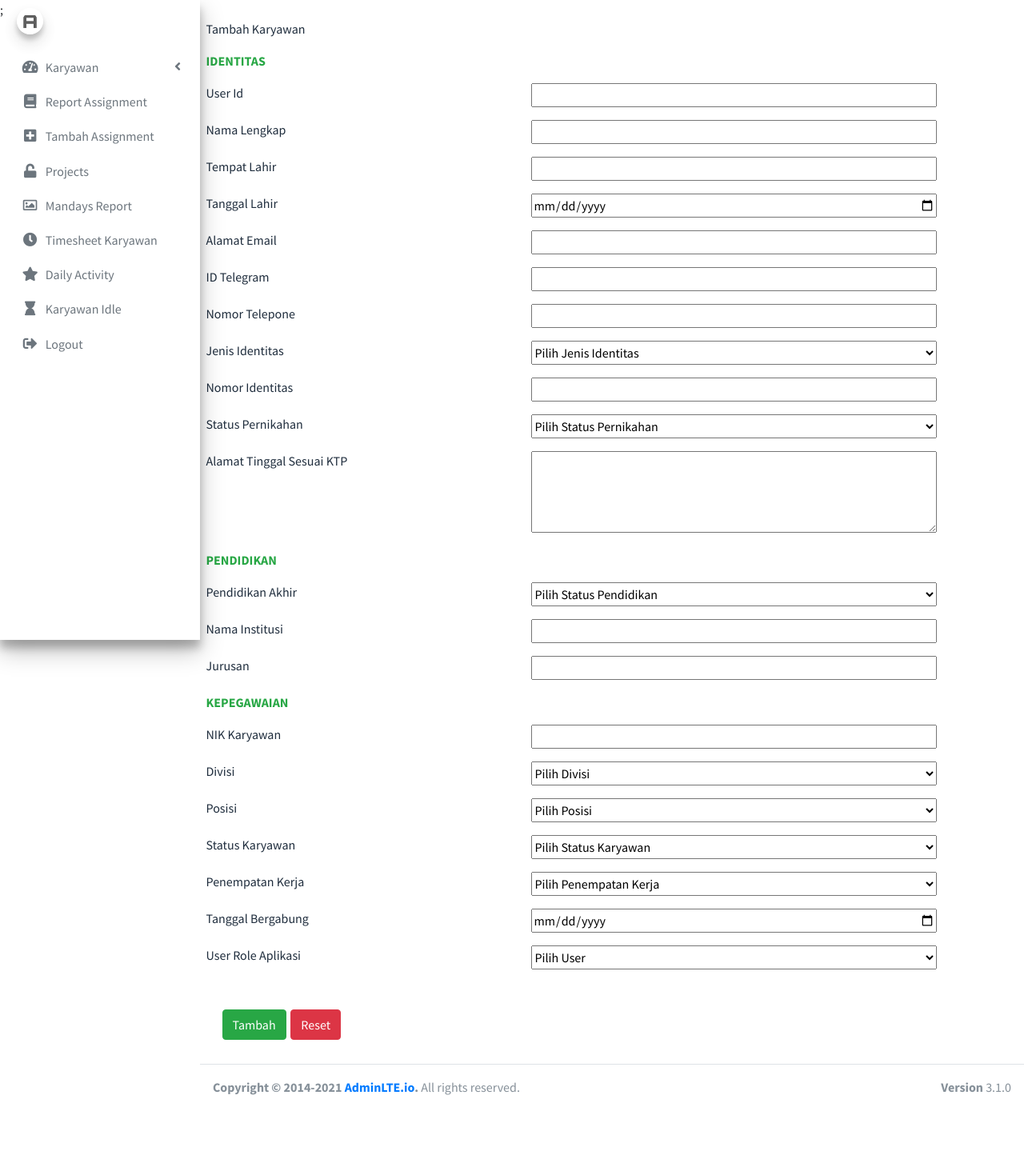
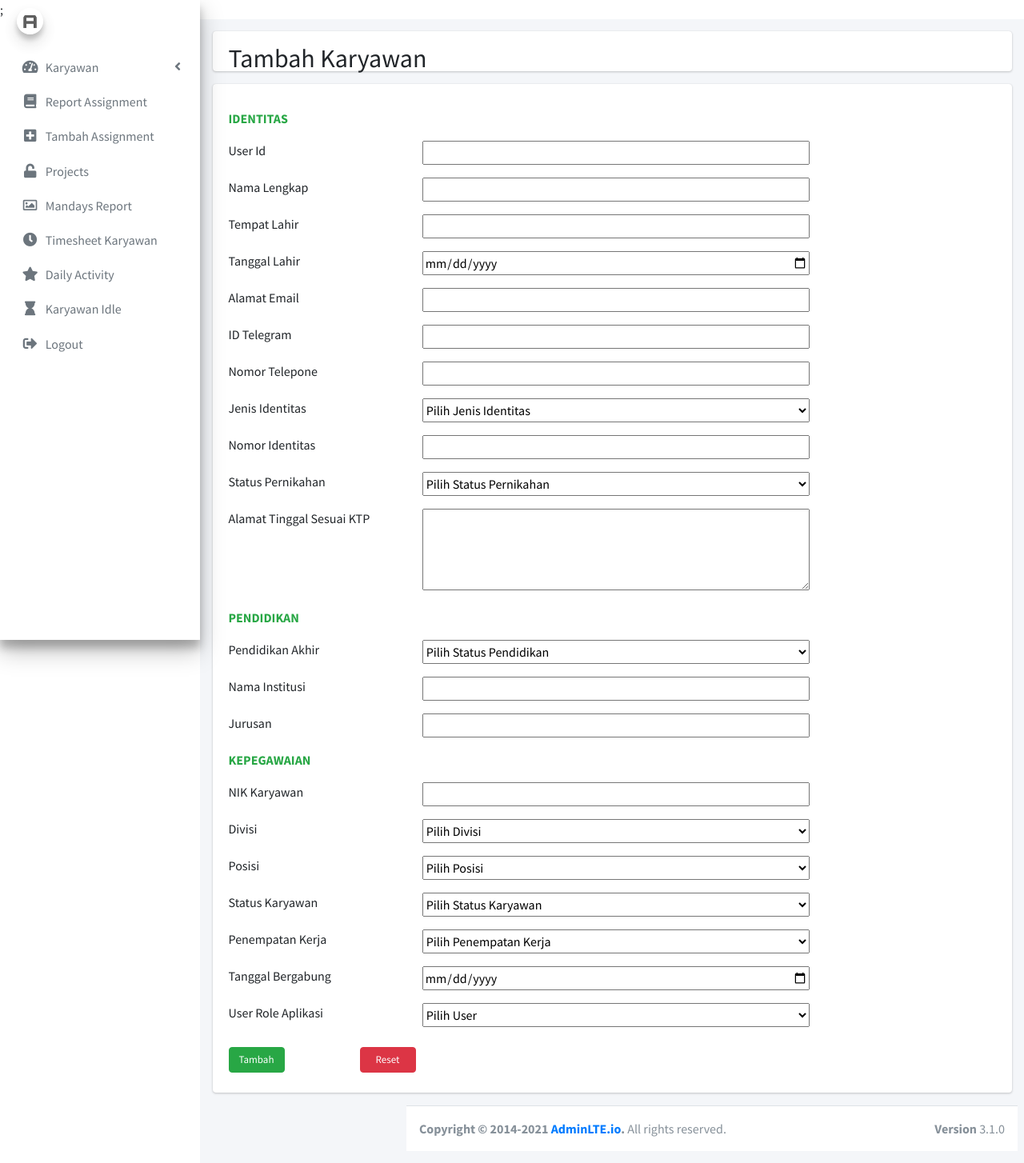
Before and after one commit to sxpistols/mendoanPHP, a PHP site: page /rest-api-authentication-example/tambah.php in a window 1280 px wide. Shown: the whole page at 80% size. Before the commit the page ends 1369 px from the top, so only its background shows below. Run offline with PHP 8.4, Linux system fonts and the light colour scheme; some libraries are stand-ins or nearby versions.

Commit message:
add tambah mutasi & timesheet karyawan

```diff
--- a/sidebar.php
+++ b/sidebar.php
@@ -58,7 +58,7 @@
                              </a>
                          </li>
                          <li class="nav-item">
-                             <a href="" class="nav-link">
+                             <a href="tambah_mutasi.php" class="nav-link">
                                  <i class="far fa-circle nav-icon"></i>
                                  <p>Tambah Mutasi</p>
                              </a>
@@ -110,7 +110,7 @@
                      </a>
                  </li>
                  <li class="nav-item">
-                     <a href="" class="nav-link">
+                     <a href="Timesheet_karyawan.php" class="nav-link">
                          <i class="nav-icon fa fa-clock"></i>
                          <p>
                              Timesheet Karyawan
--- a/tambah.php
+++ b/tambah.php
@@ -3,34 +3,39 @@ include "css.php";
 include "sidebar.php";
 ?>
 <style>
-    .container form input{
-        margin-left:40%;
-        width:50%;
+.container input {
+    margin-left: 25%;
+    width: 50%;
 }
-    .container form textarea{
-        margin-left:40%;
-        width:50%;
+
+.container textarea {
+    margin-left: 25%;
+    width: 50%;
 }
-    .container form select{
-        margin-left:40%;
-        width:50%;
-        height:30px;
+
+.container select {
+    margin-left: 25%;
+    width: 50%;
+    height: 30px;
 }
-    .container form label{
-        position:absolute;
+
+.container label {
+    position: absolute;
     font-weight: normal !important;
 }
-    .container form button{
-        margin-top:50px;
-        margin-bottom:30px;
-        margin-left:20px;
+
+.container button {
+    margin-top: 25px;
 }
 </style>
 <div class="content-wrapper">
-<div class="container bg-white">
-<section class="content">
+    <div class="content-header">
         <form action="proses.php" method="post">
-<div>Tambah Karyawan</div>
+            <div class="container">
+                <div class="card" style="width: auto; height: 50px; text-align: left; padding: 15px 10px 15px 20px;">
+                    <h2 class="m-0"> Tambah Karyawan </h2>
+                </div>
+                <div class="card" style="width: auto; height: auto; text-align: left; padding: 15px 10px 15px 20px;">
                     <div class="text-success mt-3"><strong>IDENTITAS</strong></div>
                     <div class="mt-3">
                         <label>User Id </label>
@@ -64,7 +69,8 @@ include "sidebar.php";
                         <label>Jenis Identitas </label>
                         <select name="identitas" id="identitas">
                             <option value="" selected disabled>Pilih Jenis Identitas</option>
-    <option value="KTP">KTP</option><option value="SIM">SIM</option>
+                            <option value="KTP">KTP</option>
+                            <option value="SIM">SIM</option>
                         </select>
                     </div>
                     <div class="mt-3">
@@ -193,12 +199,14 @@ include "sidebar.php";
                             <option value="Trello Admin">Trello Admin</option>
                         </select>
                     </div>
-<div class="row">
+                    <div class="row" style="margin-bottom: 10px;">
                         <div class="col-1">
-      <button type="submit"  class="btn btn-success">Tambah</button>
+                            <button type="submit" class="btn btn-success"
+                                style="padding: 5px 0px 5px 0px; width: 70px; font-size: 13px;">Tambah</button>
                         </div>
-    <div class="col-1">
-      <button type="reset" class="btn btn-danger">Reset</button>
+                        <div class="col-1 offset-1">
+                            <button type="reset" class="btn btn-danger"
+                                style="padding: 5px 0px 5px 0px; width: 70px; font-size: 13px;">Reset</button>
                         </div>
                     </div>
         </form>
```
Also changed, not shown: Timesheet_karyawan.php (added, +95 -0 lines), proses_tambah_mutasi.php (added, +46 -0 lines), tambah_mutasi.php (added, +80 -0 lines). Lines whose indentation alone changed are shown as unchanged.
